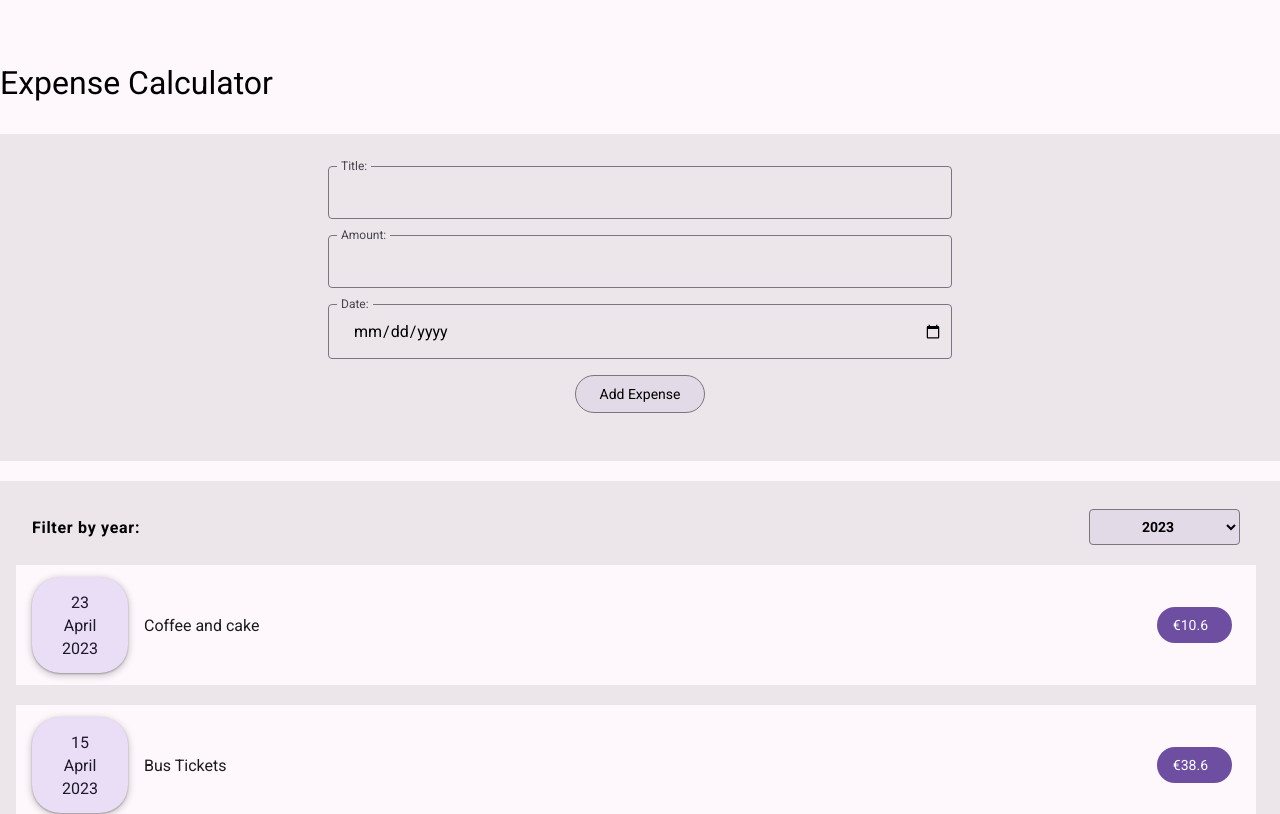
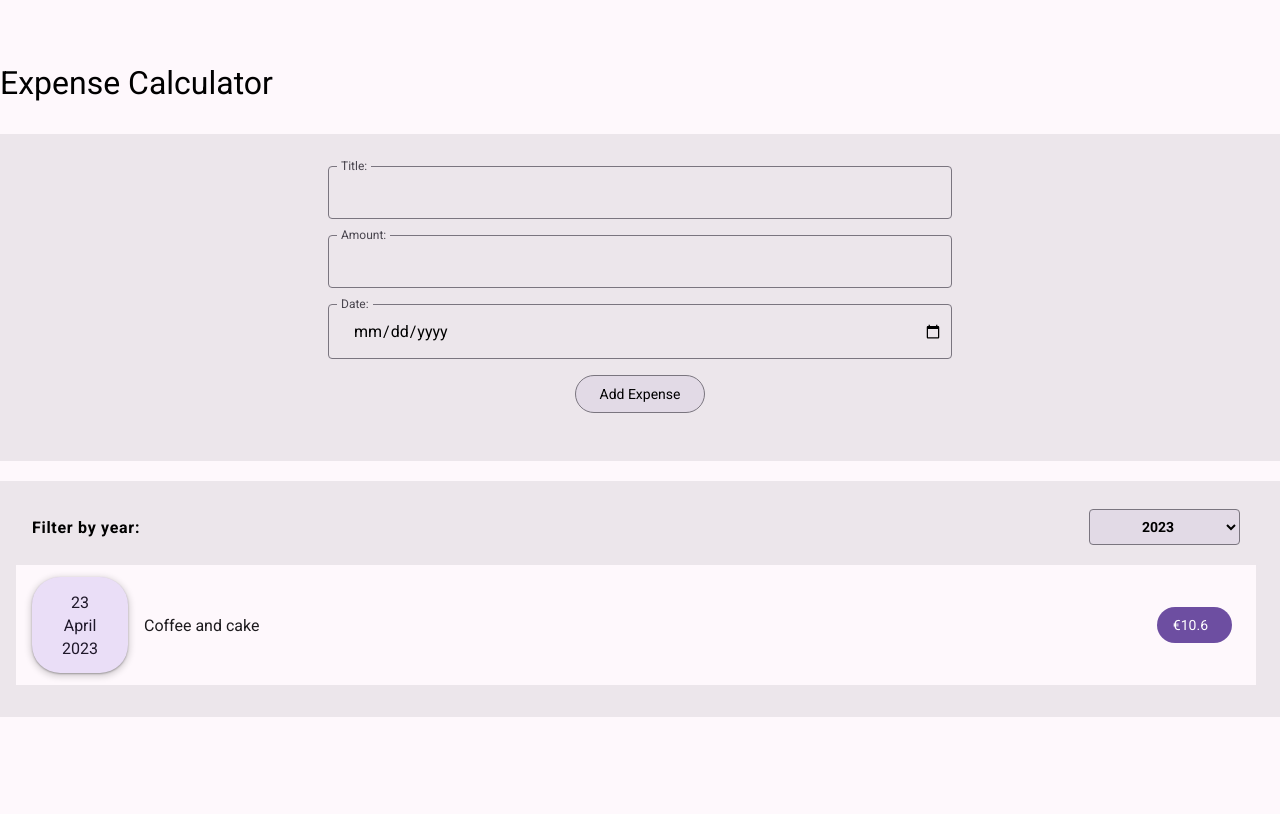
Before and after one commit to helen25sur/expense-calculator, a React (Vite) app: page / in a window 1280 px wide. Shown: the top 814 px of the page. Built offline with nearby package versions, Linux system fonts and the light colour scheme.

Commit message:
feat: add ExpensesList and replace code from Expenses
Course 'React - The Complete Guide (incl Hooks, React Router, Redux)'

```diff
--- a/src/App.tsx
+++ b/src/App.tsx
@@ -17,13 +17,13 @@ const DUMMY_EXPENSES: IExpenseItem[] = [
   {
     id: 'el2',
     title: 'Bus Tickets',
-    date: new Date(2023, 3, 15),
+    date: new Date(2022, 3, 15),
     amount: 38.6
   },
   {
     id: 'el3',
     title: 'Hotel room',
-    date: new Date(2023, 3, 17),
+    date: new Date(2021, 3, 17),
     amount: 75.5
   },
 ];
@@ -45,7 +45,7 @@ function App() {
     <>
      <h1 className='app-title headline-large'>Expense Calculator</h1>
      <NewExpense onAddExpense={addExpenseHandler} />
-     <Expenses items={ expenses } />
+     <Expenses items={expenses} />
     </>
   );
 }
--- a/src/components/Expenses/ExpenseItem/ExpenseItem.tsx
+++ b/src/components/Expenses/ExpenseItem/ExpenseItem.tsx
@@ -9,18 +9,14 @@ import './ExpenseItem.css';
 
 const ExpenseItem = (props: IExpenseItem) => {
 
-  const [title, setTitle] = useState(props.title);
-
-  const clickHandler = () => {
-    setTitle('Updated!');
-  }
-
   return (
+    <li>
       <Card className='expense-item'>
         <ExpenseDate date={props.date} />
-        <h2 className='expense-item_title body-large' onClick={clickHandler}>{title}</h2>
+        <h2 className='expense-item_title body-large'>{props.title}</h2>
         <div className='expense-item_price label-large'>€{props.amount}</div>
       </Card>
+    </li>
   )
 }
 
--- a/src/components/Expenses/Expenses.tsx
+++ b/src/components/Expenses/Expenses.tsx
@@ -1,35 +1,27 @@
 import { useState } from 'react';
-import { IExpenses } from '../../models/Expenses';
+import { IExpenseItem } from '../../models/Expenses';
 
-import ExpenseItem from './ExpenseItem/ExpenseItem';
 import ExpensesFilter from './ExpensesFilter/ExpensesFilter';
 import Card from '../UI/Card/Card';
 
 import './Expenses.css';
+import ExpensesList from './ExpensesList/ExpensesList';
 
-const Expenses = (props: IExpenses) => {
+const Expenses = (props: { items: IExpenseItem[]; }) => {
   const [chosenYear, setChosenYear] = useState('2023');
 
   const saveChosenYearHandler = (year: string) => {
-    console.log('in Expenses.tsx');
-    console.log(year);
     setChosenYear(year);
   }
+
+  const filteredExpenses: IExpenseItem[] = [...props.items].filter(i => i.date.getFullYear().toString() === chosenYear);
 
   return (
     <Card className='expenses'>
       <ExpensesFilter
         selected={chosenYear}
         onSaveChosenYear={saveChosenYearHandler} />
-      {props.items.map(exp => {
-        return (
-          <ExpenseItem
-            key={exp.id}
-            id={exp.id}
-            date={exp.date}
-            title={exp.title}
-            amount={exp.amount} />)
-      })}
+      <ExpensesList items={filteredExpenses}/>
     </Card>
   );
 }
--- a/src/components/Expenses/ExpensesFilter/ExpensesFilter.tsx
+++ b/src/components/Expenses/ExpensesFilter/ExpensesFilter.tsx
@@ -5,7 +5,6 @@ const ExpensesFilter = (props: { onSaveChosenYear: (year: string) => void; selec
 
   const filterChangeHandler = (event: ChangeEvent) => {
     const target = event.target as HTMLSelectElement;
-    // console.log(target.value);
     props.onSaveChosenYear(target.value);
   }
 
@@ -17,7 +16,7 @@ const ExpensesFilter = (props: { onSaveChosenYear: (year: string) => void; selec
           <option value='2023'>2023</option>
           <option value='2022'>2022</option>
           <option value='2021'>2021</option>
-          <option value='2022'>2020</option>
+          <option value='2020'>2020</option>
         </select>
       </div>
 
--- /dev/null
+++ b/src/components/Expenses/ExpensesList/ExpensesList.css
@@ -0,0 +1,7 @@
+.expenses-list {
+  list-style: none;
+}
+
+.no-found {
+  font-size: 1.5rem;
+}
--- /dev/null
+++ b/src/components/Expenses/ExpensesList/ExpensesList.tsx
@@ -0,0 +1,26 @@
+import ExpenseItem from '../ExpenseItem/ExpenseItem';
+
+import { IExpenseItem } from './../../../models/Expenses';
+
+import './ExpensesList.css';
+
+const ExpensesList = (props: { items: IExpenseItem[]; }) => {
+  if (props.items.length === 0) {
+    return <p className='no-found'>No expenses found.</p>;
+  }
+
+  return (
+    <ul className='expenses-list'>
+      { props.items.map((exp) => (
+      <ExpenseItem
+        key={exp.id}
+        id={exp.id}
+        date={exp.date}
+        title={exp.title}
+        amount={exp.amount} />)
+      )}
+    </ul>
+  )
+}
+
+export default ExpensesList;
--- a/src/models/Expenses.ts
+++ b/src/models/Expenses.ts
@@ -9,6 +9,6 @@ export interface IExpenseDate {
   date: Date;
 }
 
-export interface IExpenses {
+export interface IExpenses<T> extends Array<T> {
   items: IExpenseItem[]
 }
```
